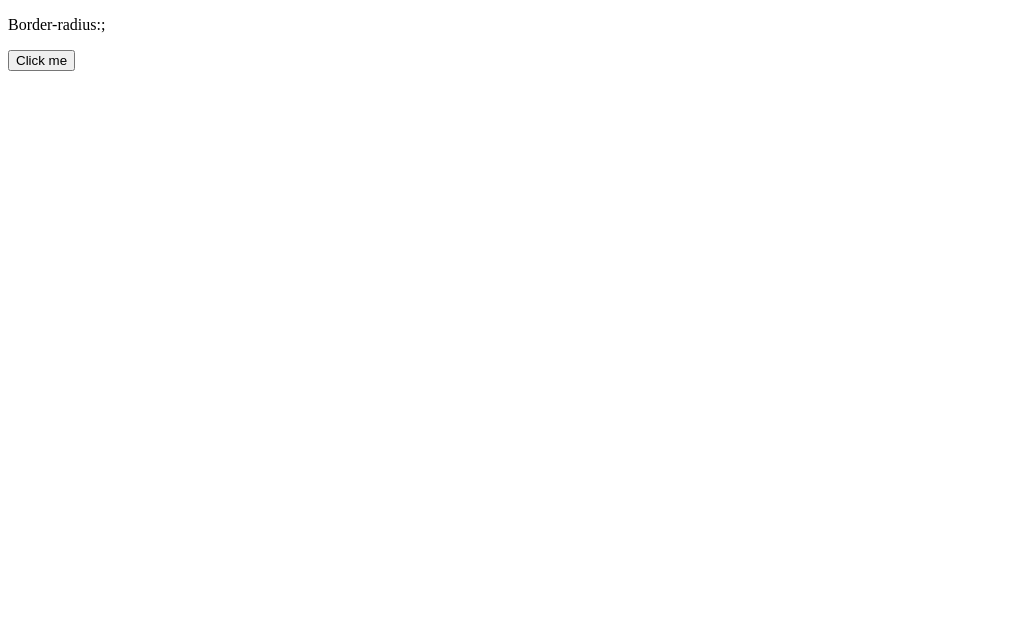
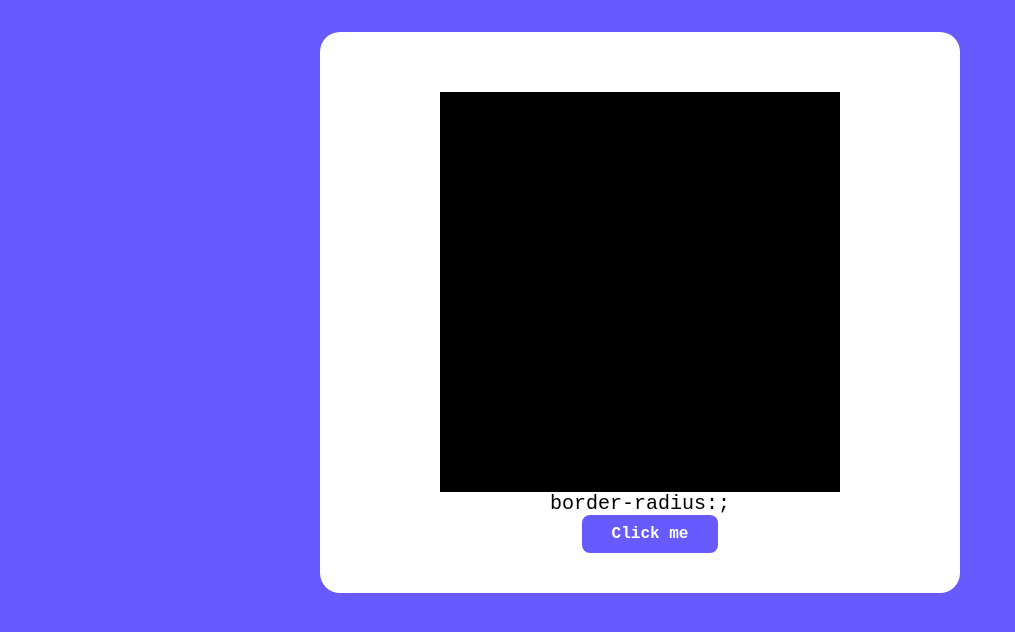
Before and after one commit to joaoatreto27/random-border-generator, a plain HTML site: page index.html in a window 1280 px wide. Shown: the whole page, without its empty margins (0-1015 px from the left). Drawn offline with nearby package versions, Linux system fonts and the light colour scheme.

Commit message:
Adding style to the page

```diff
--- a/index.html
+++ b/index.html
@@ -12,9 +12,9 @@
         <div class="blob-wrapper">
             <div class="blob"></div>
         </div>
+        <p class="style">border-radius:<span></span>;</p>
+        <button onclick="generateBlob()">Click me</button>
     </div>
-    <p class="style">Border-radius:<span></span>;</p>
-    <button onclick="generateBlob()">Click me</button>
 
     <script src="https://code.jquery.com/jquery-3.6.3.js"
         integrity="sha256-nQLuAZGRRcILA+6dMBOvcRh5Pe310sBpanc6+QBmyVM=" crossorigin="anonymous"></script>
--- a/styles.css
+++ b/styles.css
@@ -0,0 +1,53 @@
+*{
+    box-sizing: border-box;
+    margin: 0;
+    padding: 0;
+    text-align: center;
+    font-family: monospace, monospace;
+}
+
+body{
+    background: #675afe;
+    display: flex;
+    justify-content: center;
+}
+
+.container{
+    margin-top: 2rem;
+    width: 40rem;
+    height: 100%;
+    background: #fff;
+    border-radius: 20px;
+    padding: 40px;
+}
+
+.blob-wrapper{
+    max-width: 400px;
+    height: 400px;
+    margin: 0 auto;
+}
+
+.blob{
+    width: 100%;
+    height: 100%;
+    margin-top: 20px;
+    background-color: #000;
+    background-size: cover;
+}
+
+p{
+    font-size: 20px;
+}
+
+button{
+    margin-left: 20px;
+    background:#675afe;
+    color: #fff;
+    border: 0;
+    padding: 10px 30px;
+    border-radius: 8px;
+    font-size: 16px;
+    font-weight: bold;
+    transition-duration: 0.5s;
+    cursor: pointer;
+}
```
